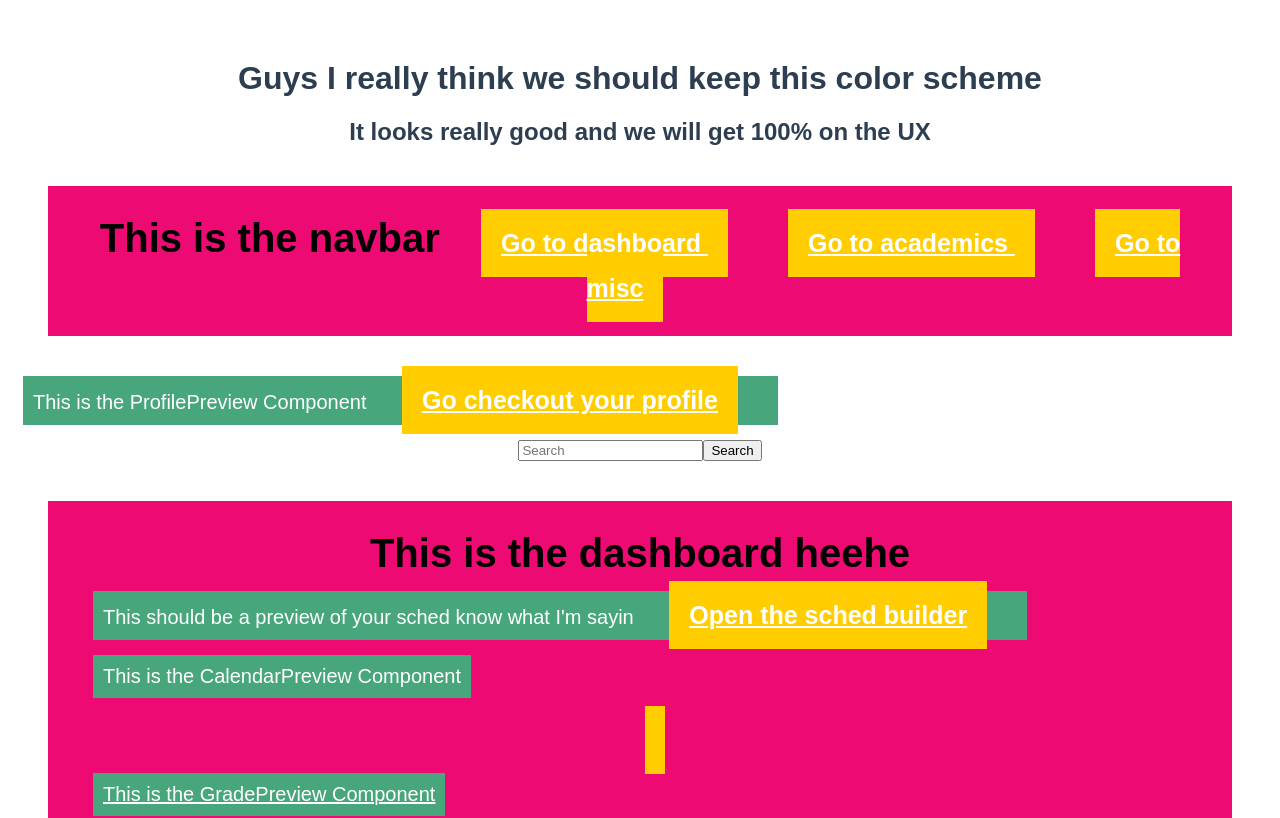
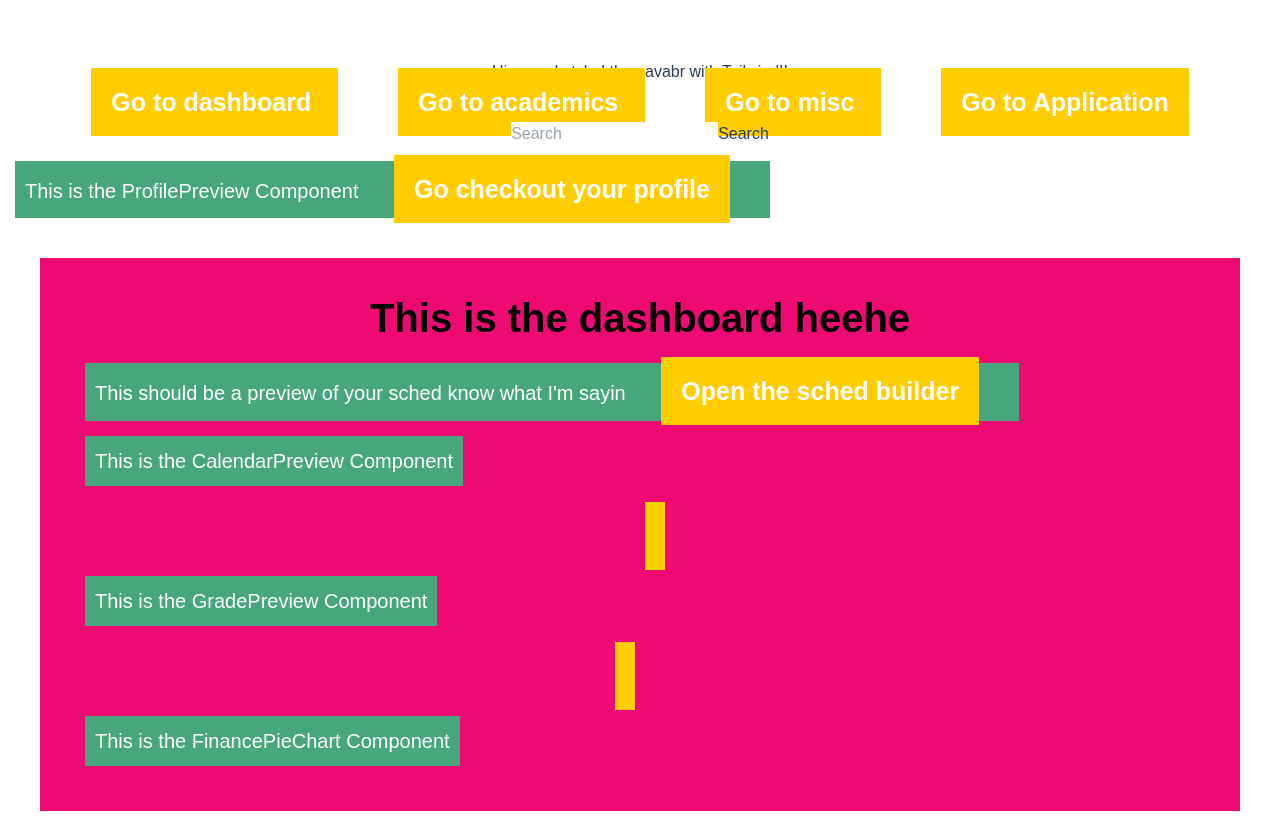
Before and after one commit to Vic-Han/MyUcalgary2.0, a Vue app in the folder frontend/: page /dashboard in a window 1280 px wide. Shown: the top 818 px of the page. Built offline with nearby package versions, Linux system fonts and the light colour scheme.

Commit message:
Configured Tailwind and tested some basic tailwind styles

```diff
--- a/frontend/package.json
+++ b/frontend/package.json
@@ -22,8 +22,11 @@
     "@vue/cli-plugin-babel": "~5.0.0",
     "@vue/cli-plugin-eslint": "~5.0.0",
     "@vue/cli-service": "~5.0.0",
+    "autoprefixer": "^10.4.17",
     "eslint": "^7.32.0",
-    "eslint-plugin-vue": "^8.0.3"
+    "eslint-plugin-vue": "^8.0.3",
+    "postcss": "^8.4.35",
+    "tailwindcss": "^3.4.1"
   },
   "eslintConfig": {
     "root": true,
--- /dev/null
+++ b/frontend/postcss.config.js
@@ -0,0 +1,6 @@
+module.exports = {
+  plugins: {
+    tailwindcss: {},
+    autoprefixer: {},
+  },
+}
--- a/frontend/src/App.vue
+++ b/frontend/src/App.vue
@@ -1,18 +1,23 @@
 <template>
-  <h1> Guys I really think we should keep this color scheme </h1>
-  <h2> It looks really good and we will get 100% on the UX</h2>
+  <div class = "flex flex-row">
     <AppNavbar v-if="navbarVisible"/>
-  <ProfilePreview v-if="profileVisible"/>
+    <div>
+      <div class = "flex flex-row">
         <input type="text" v-if="searchVisible"
         placeholder="Search"
-  v-model="searchTerm"
-  >
+        v-model="searchTerm">
         <button v-if="searchVisible" @click="showSearchResults">Search</button>
+        <ProfilePreview v-if="profileVisible"/>
+
+      </div>
+
       <router-view
         @show-navbar="showNavbar" @hide-navbar = "hideNavbar"
         @show-profile="showProfile" @hide-profile = "hideProfile"
         @show-search="showSearch" @hide-search = "hideSearch"
       />
+    </div>
+  </div>
 </template>
 
 <script>
--- a/frontend/src/components/AppNavbar.vue
+++ b/frontend/src/components/AppNavbar.vue
@@ -1,10 +1,10 @@
 <template>
-    <div class = "component">
-        This is the navbar
+    <div class="flex flex-col w-1/5">
+        <div class = "text-green-500 text-3xl"> Hi guys, I styled the navabr with Tailwind!!</div>
         <router-link to = "/dashboard" class = "btn"> Go to dashboard </router-link>
         <router-link to = "/academics"  class = "btn"> Go to academics </router-link>
         <router-link to = "/misc" class = "btn" > Go to misc </router-link>
-
+        <router-link to = "/application" class = "btn"> Go to Application </router-link>
     </div>
 
 </template>
--- a/frontend/src/config/routes.js
+++ b/frontend/src/config/routes.js
@@ -10,6 +10,7 @@ import MiscLinks from '../views/MiscLinks.vue'
 import ProfileInfo from '../views/ProfileInfo.vue'
 import RegisterScreen from '../views/RegisterScreen.vue'
 import SchedBuilder from '../views/SchedBuilder.vue'
+import ApplicationHomepage from '../views/ApplicationHomepage.vue'
 
 // map routes to components imported above
 const routes =  [
@@ -22,6 +23,7 @@ const routes =  [
     { path: '/register', component: RegisterScreen },
     { path: '/schedule', component: SchedBuilder },
     { path: '/academics', component: AcademicReport},
+    { path: '/application', component: ApplicationHomepage}
 ]
 
 // create the router instance and export it
--- a/frontend/src/global.css
+++ b/frontend/src/index.css
@@ -5,6 +5,11 @@
 */
 *{
     font-family: proxima-nova, sans-serif;
+}
+html,body{
+    margin: 0;
+    padding: 0;
+    box-sizing: border-box;
 }
 .btn{
     background-color: #ffcd00;
--- a/frontend/src/main.js
+++ b/frontend/src/main.js
@@ -3,8 +3,9 @@ import App from './App.vue'
 // import the router and store instances
 import router from './config/routes.js'
 import store from './config/store.js'
-// import the global css file
-import './global.css'
+// import the global css file and tailwind utilities
+import './index.css'
+import './tailwind.css'
 
 // create the app instance using the router and store then mount it to the DOM
 createApp(App).use(router).use(store).mount('#app')
--- /dev/null
+++ b/frontend/src/tailwind.css
@@ -0,0 +1,4 @@
+
+@tailwind base;
+@tailwind components;
+@tailwind utilities;
--- /dev/null
+++ b/frontend/src/views/ApplicationHomepage.vue
@@ -0,0 +1,23 @@
+<template>
+
+    <div class = "bg-primary">
+        <div class = "text-secondary-100">This is the Application Homepage Component</div>
+        <div class = "text-secondary-100">I setup some custom colors I defined in tailwind config.js</div>
+    </div>
+</template>
+
+<script>
+
+    export default{
+        name : 'ApplicationHomepage',
+        components:{
+
+        },
+        created(){
+            this.$emit('show-navbar')
+            this.$emit('show-search')
+            this.$emit('show-profile')
+            this.$emit('set-title','Academic Report')
+        }
+    }
+</script>
--- /dev/null
+++ b/frontend/tailwind.config.js
@@ -0,0 +1,17 @@
+/** @type {import('tailwindcss').Config} */
+module.exports = {
+  purge: ['./index.html', './src/**/*.{vue,js,ts,jsx,tsx}'],
+  content: [],
+  theme: {
+    extend: {
+      colors: {
+        'primary': '#FF6363',
+        'secondary': {
+          100: '#E2E2D5',
+          200: '#888883',
+        }
+      }
+    },
+  },
+  plugins: [],
+}
```
Also changed, not shown: 1 other file (tests, documents, lock files or other folders). Lines whose indentation alone changed are shown as unchanged.
